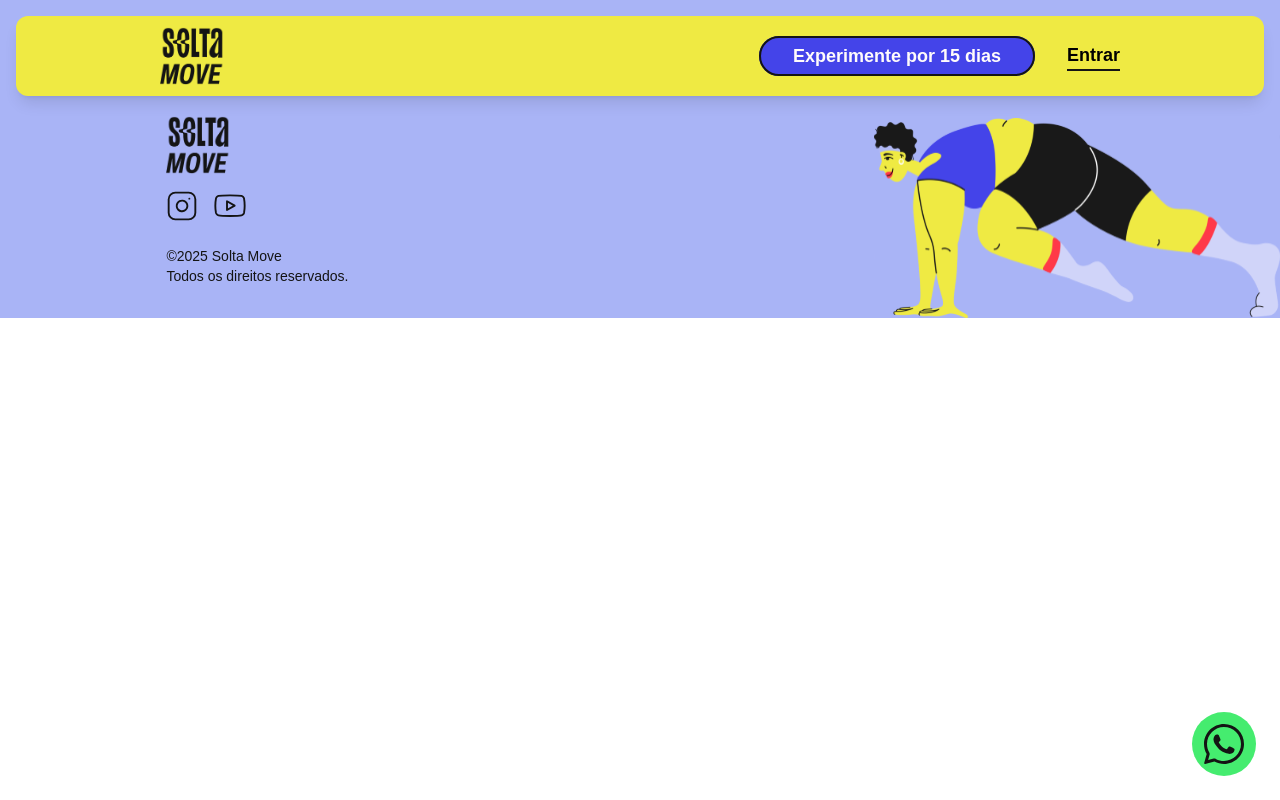
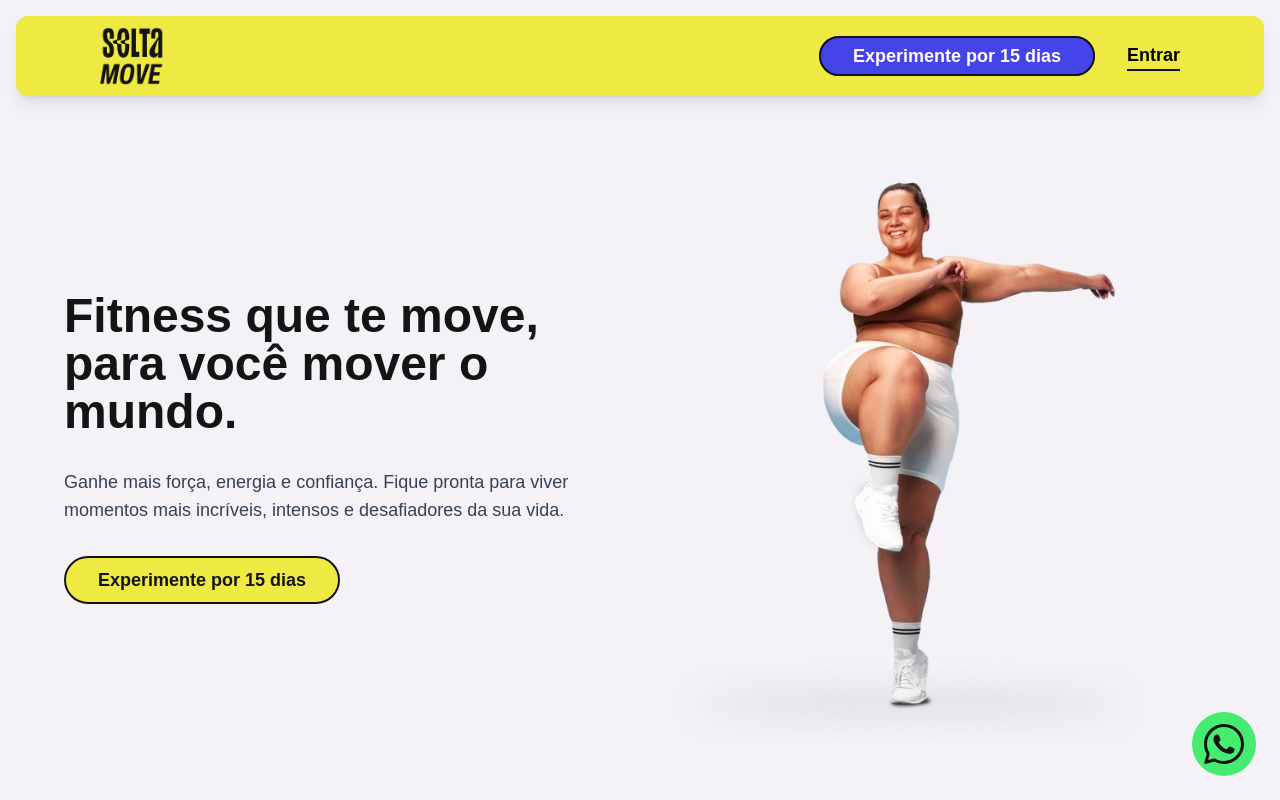
Before and after one commit to MarianaPiovezan/solta-move, a React (Vite) app: page / in a window 1280 px wide. Shown: the top 800 px of the page. Built offline with nearby package versions, Linux system fonts and the light colour scheme; a web font is replaced by a local one.

Commit message:
feat: add layout hero

```diff
--- a/src/App.jsx
+++ b/src/App.jsx
@@ -1,14 +1,16 @@
 import { BtnWatsapp } from "./components/BtnWhatsapp"
 import { Footer } from "./components/Footer"
 import { Header } from "./components/header"
+import { Hero } from "./components/LandingPage/Index"
 
 function App() {
 
   return (
     <>
    <Header/>
+   <BtnWatsapp/>
+   <Hero/>
    <Footer/>
-   <BtnWatsapp/>
 
    </>
   )
--- a/src/components/Button.jsx
+++ b/src/components/Button.jsx
@@ -1,4 +1,4 @@
-export const Button = ({ link = "", title, primary = false }) => {
+export const Button = ({ link = "", title, primary = true }) => {
   return (
     <a href={link} className={`text-xs md:text-lg font-extrabold rounded-full py-2 px-4 md:px-8 border-2 border-brand-dark ${primary ? "text-brand-dark bg-brand-yellow" : "text-brand-light bg-brand-blue-dark"} hover:brightness-105 duration-300 ease-in-out `}>
       {title}
--- a/src/components/Header.jsx
+++ b/src/components/Header.jsx
@@ -3,12 +3,12 @@ import logo from "../assets/images/solta-move-logo.webp"
 
 export const Header = () => {
   return (
-    <header className="bg-brand-yellow h-[4rem] md:h-[5rem] top-2 md:top-4 rounded-xl left-2 right-2 md:left-4 md:right-4 z-50 fixed   scroll-smooth shadow-lg flex items-center font-extrabold text-sm md:text-lg px-6">
+    <header className="bg-brand-yellow h-[4rem] md:h-[5rem] top-2 md:top-4 rounded-xl left-2 right-2 md:left-4 md:right-4 z-50 fixed scroll-smooth shadow-lg flex items-center font-extrabold text-sm md:text-lg px-6">
       <nav aria-label="Navegação principal" className="flex justify-between container-margin items-center w-full">
         <img className="w-10 md:w-16 h-fit" src={logo} alt="Solta Move" />
         <ul className="flex gap-6 md:gap-8 items-center">
           <li>
-            <Button title={"Experimente por 15 dias"} link="ssdfd" />
+            <Button title={"Experimente por 15 dias"} link="ssdfd" primary={false} />
           </li>
           <li className=" hover:border-brand-yellow ease-linear duration-300 border-b-2 border-brand-dark">
             <a href="">Entrar</a>
--- a/src/components/LandingPage/Index.jsx
+++ b/src/components/LandingPage/Index.jsx
@@ -0,0 +1,42 @@
+import { Button } from "../Button";
+import principal from "../../assets/images/principal.webp"
+
+export const Hero = () => {
+  return (
+    <section
+      id="hero"
+      className="flex min-h-screen h-auto items-center     pt-24 bg-brand-gray-100 overflow-hidden"
+      aria-labelledby="hero-title"
+    >
+      <div className="justify-between container-margin  flex flex-col lg:flex-row items-center gap-4 lg:gap-8 px-6 xl:px-0 ">
+        <div className="text-center lg:text-left gap-4 lg:gap-8 flex flex-col items-center lg:items-start lg:max-w-[605px]">
+          <h1
+            id="hero-title"
+            className="text-3xl md:text-5xl font-extrabold  text-brand-dark"
+          >
+            Fitness que te move,
+            <br />
+            para você mover o mundo.
+          </h1>
+
+          <p className="text-base md:text-lg  text-gray-700 font-medium">
+            Ganhe mais força, energia e confiança. Fique pronta para viver
+            momentos mais incríveis, intensos e desafiadores da sua vida.
+          </p>
+
+          <Button title={"Experimente por 15 dias"} link="" />
+        </div>
+
+        {/* Imagem do lado direito */}
+        <div className="w-full  flex justify-center">
+          <img
+            src={principal}
+            alt="Mulher sorrindo praticando exercício"
+            className="w-full max-w-sm lg:max-w-lg -lg-12 lg:-mb-16"
+            loading="eager"
+          />
+        </div>
+      </div>
+    </section>
+  );
+};
--- a/src/index.css
+++ b/src/index.css
@@ -29,9 +29,9 @@ body{
   font-family: 'Archivo', sans-serif;
 }
 
-@media screen and (min-width: 768px) {
+@media screen and (min-width: 1200px) {
   .container-margin {
-    width: 80%;
+    width: 90%;
     max-width: 1200px;
     margin: 0 auto;
   }
```
Also changed, not shown: src/assets/images/principal.webp (added).
